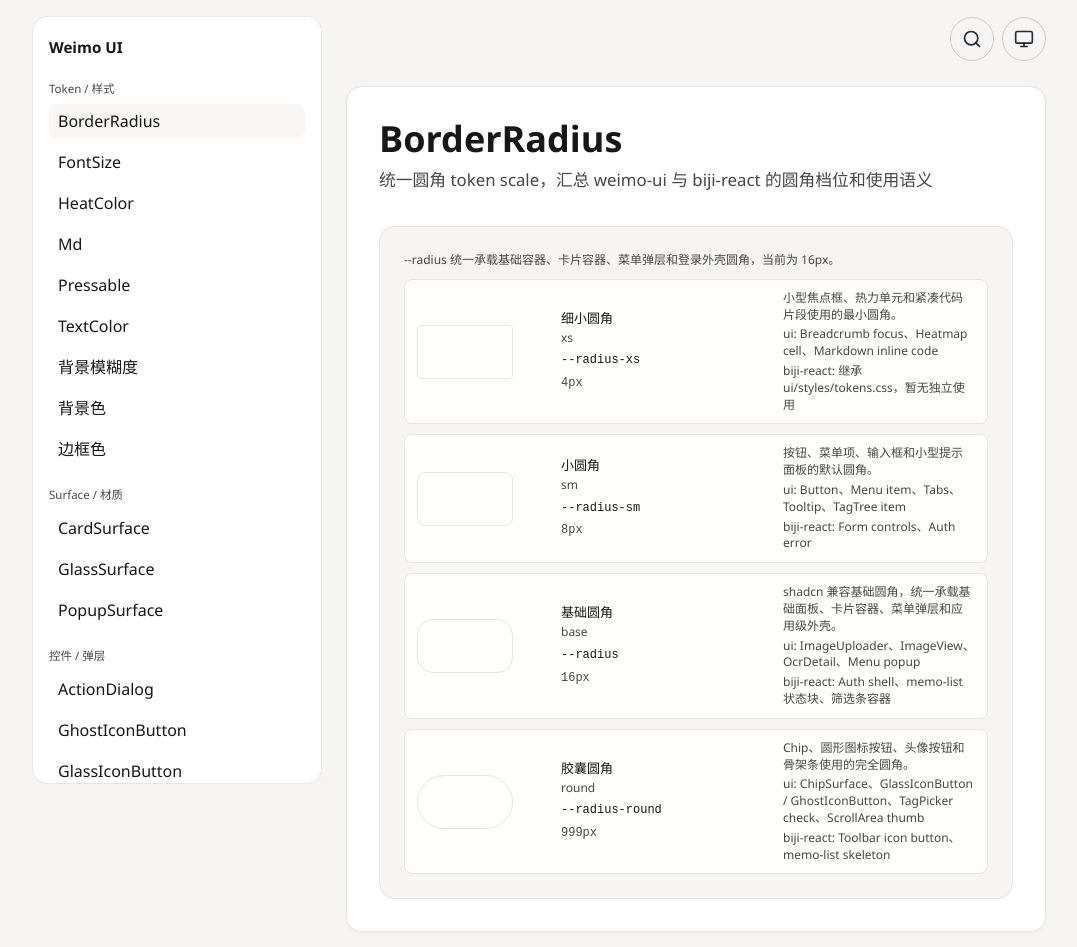
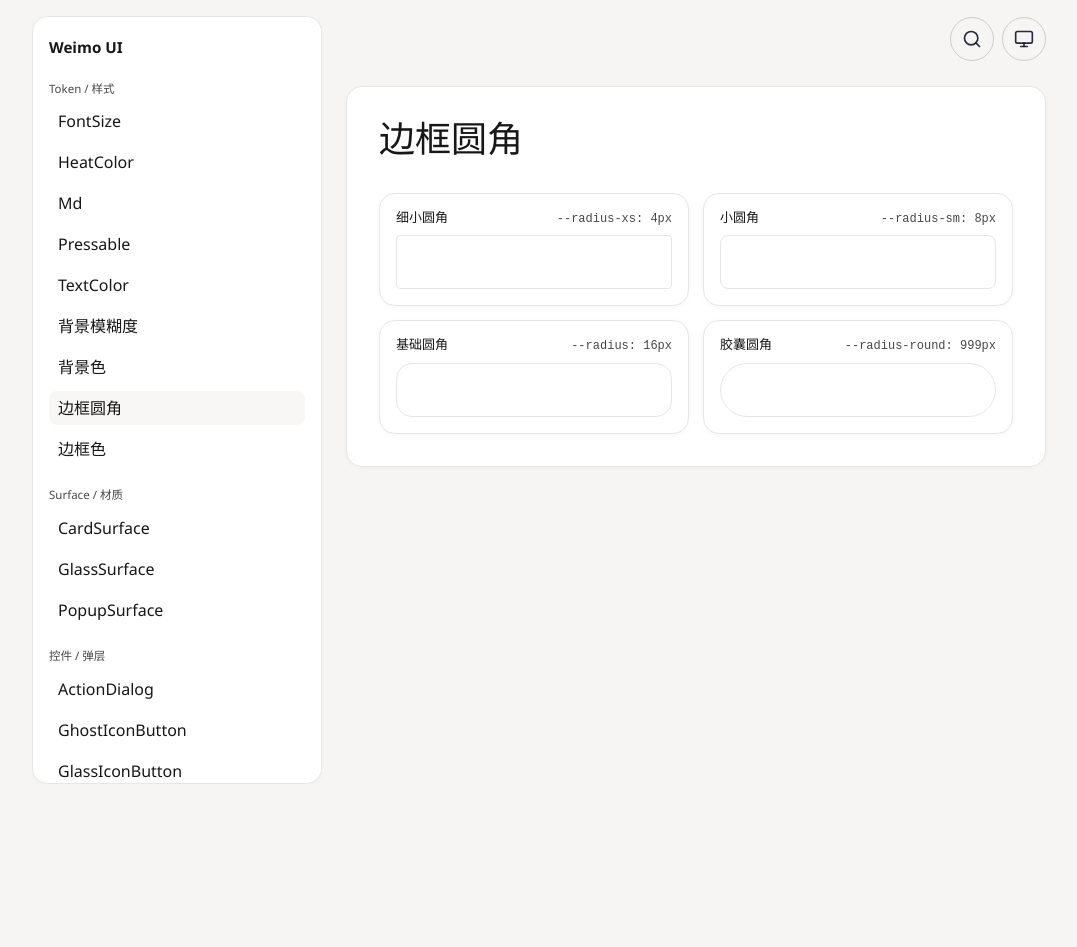
Before and after one commit to jiaowenjun/weimo-ui, a React (Vite) app: page /components/border-radius in a window 1280 px wide. Shown: the whole page, without its empty margins (101-1178 px from the left). After the commit the page ends 800 px from the top, so only its background shows below. Built offline with nearby package versions, Linux system fonts and the light colour scheme; what @tiptap/extension-mathematics would draw is missing.

Commit message:
fix(docs): 重构边框圆角预览为卡片网格并更新清单排序与命名

```diff
--- a/src/App.css
+++ b/src/App.css
@@ -1648,55 +1648,27 @@
 
 .border-radius-preview {
   display: grid;
-  width: min(100%, 840px);
-  gap: 10px;
+  width: min(100%, 920px);
+  grid-template-columns: repeat(auto-fill, minmax(min(100%, 300px), 1fr));
+  gap: 14px;
   align-self: center;
-  justify-self: stretch;
-}
-
-.border-radius-preview__notes {
-  min-width: 0;
-  margin: 0;
-  color: var(--color-text-secondary);
-  font-size: var(--font-size-xs);
-  line-height: 1.5;
-  overflow-wrap: anywhere;
-}
-
-.border-radius-preview__row {
-  display: grid;
-  min-width: 0;
-  grid-template-columns: minmax(132px, 0.65fr) minmax(210px, 1fr) minmax(0, 1.35fr);
-  align-items: center;
-  gap: 12px;
-  padding: 10px 12px;
-  border: 1px solid var(--color-border);
-  border-radius: var(--radius-sm);
-  background: color-mix(in srgb, var(--color-bg-card) 88%, transparent);
-}
-
-.border-radius-preview__sample-wrap {
-  display: grid;
-  min-width: 0;
-  place-items: center start;
-}
-
-.border-radius-preview__sample {
-  width: 96px;
-  height: 54px;
-  border: 1px solid var(--color-border);
-}
-
-.border-radius-preview__identity {
-  display: grid;
-  min-width: 0;
-  gap: 6px;
+}
+
+.border-radius-preview__panel {
+  display: grid;
+  gap: 8px;
+  border: 1px solid var(--color-border);
+  border-radius: var(--radius);
+  background: var(--color-bg-card);
+  box-shadow: var(--shadow-card);
 }
 
 .border-radius-preview__meta {
-  display: grid;
-  min-width: 0;
-  gap: 3px;
+  display: flex;
+  min-width: 0;
+  flex-wrap: wrap;
+  align-items: baseline;
+  gap: 4px 10px;
 }
 
 .border-radius-preview__label {
@@ -1706,51 +1678,20 @@
   line-height: 1.2;
 }
 
-.border-radius-preview__scale,
-.border-radius-preview__description,
-.border-radius-preview__token,
-.border-radius-preview__value {
+.border-radius-preview__token {
+  min-width: 0;
+  margin-left: auto;
+  color: var(--color-text-secondary);
+  font-family: var(--font-mono);
   font-size: var(--font-size-xs);
   line-height: 1.4;
-}
-
-.border-radius-preview__scale,
-.border-radius-preview__description {
-  color: var(--color-text-secondary);
-}
-
-.border-radius-preview__description {
-  display: grid;
-  min-width: 0;
-  gap: 3px;
   overflow-wrap: anywhere;
 }
 
-.border-radius-preview__description p {
-  min-width: 0;
-  margin: 0;
-}
-
-.border-radius-preview__token,
-.border-radius-preview__value {
-  min-width: 0;
-  font-family: var(--font-mono);
-  overflow-wrap: anywhere;
-  white-space: normal;
-}
-
-.border-radius-preview__token {
-  color: var(--color-text-primary);
-}
-
-.border-radius-preview__value {
-  color: var(--color-text-secondary);
-}
-
-@media (max-width: 820px) {
-  .border-radius-preview__row {
-    grid-template-columns: minmax(0, 1fr);
-  }
+.border-radius-preview__sample {
+  width: 100%;
+  height: 54px;
+  border: 1px solid var(--color-border);
 }
 
 .tag-picker-preview {
--- a/src/docs/component-definitions/border-radius.tsx
+++ b/src/docs/component-definitions/border-radius.tsx
@@ -4,49 +4,32 @@ import {
   getBorderRadiusToken,
   getBorderRadiusValue,
 } from '../../components/border-radius'
+import { CardPanel } from '../../components/coss/card'
 import type { ComponentDefinition } from '../component-docs'
 
 export const borderRadiusDefinition = {
   id: 'border-radius',
-  summary: '统一圆角 token scale，汇总 weimo-ui 与 biji-react 的圆角档位和使用语义',
   status: 'Ready',
+  frame: 'plain',
   preview: () => (
-    <div className="border-radius-preview" aria-label="BorderRadius 圆角档位预览">
-      <p className="border-radius-preview__notes">
-        --radius 统一承载基础容器、卡片容器、菜单弹层和登录外壳圆角，当前为 16px。
-      </p>
+    <div className="border-radius-preview" aria-label="边框圆角档位预览">
       {borderRadiusScales.map((scale) => {
         const item = borderRadiusScaleMap[scale]
-        const token = getBorderRadiusToken(scale)
-        const value = getBorderRadiusValue(scale)
 
         return (
-          <div className="border-radius-preview__row" key={scale}>
-            <div className="border-radius-preview__sample-wrap">
-              <div
-                className="border-radius-preview__sample"
-                style={{ borderRadius: `var(${token})` }}
-                aria-hidden="true"
-              />
-            </div>
-            <div className="border-radius-preview__identity">
-              <div className="border-radius-preview__meta">
-                <span className="border-radius-preview__label">{item.label}</span>
-                <span className="border-radius-preview__scale">{scale}</span>
-              </div>
+          <CardPanel className="border-radius-preview__panel" key={scale}>
+            <div className="border-radius-preview__meta">
+              <span className="border-radius-preview__label">{item.label}</span>
               <code className="border-radius-preview__token">
-                {token}
-              </code>
-              <code className="border-radius-preview__value">
-                {value}
+                {getBorderRadiusToken(scale)}: {getBorderRadiusValue(scale)}
               </code>
             </div>
-            <div className="border-radius-preview__description">
-              <p>{item.description}</p>
-              <span>ui: {item.uiUsage}</span>
-              <span>biji-react: {item.bijiUsage}</span>
-            </div>
-          </div>
+            <div
+              className="border-radius-preview__sample"
+              style={{ borderRadius: `var(${getBorderRadiusToken(scale)})` }}
+              aria-hidden="true"
+            />
+          </CardPanel>
         )
       })}
     </div>
--- a/src/docs/component-definitions/index.ts
+++ b/src/docs/component-definitions/index.ts
@@ -1,5 +1,4 @@
 // Generated by scripts/sync-component-catalog.mjs. Do not edit directly.
-import { borderRadiusDefinition } from './border-radius'
 import { fontSizeDefinition } from './font-size'
 import { heatColorDefinition } from './heat-color'
 import { mdDefinition } from './md'
@@ -7,6 +6,7 @@ import { pressableDefinition } from './pressable'
 import { textColorDefinition } from './text-color'
 import { bgBlurDefinition } from './bg-blur'
 import { bgColorDefinition } from './bg-color'
+import { borderRadiusDefinition } from './border-radius'
 import { borderColorDefinition } from './border-color'
 import { cardSurfaceDefinition } from './card-surface'
 import { glassSurfaceDefinition } from './glass-surface'
@@ -49,7 +49,6 @@ import type { ComponentId } from '../components-manifest'
 import type { ComponentDefinition } from '../component-docs'
 
 export const componentDefinitionsById = {
-  'border-radius': borderRadiusDefinition,
   'font-size': fontSizeDefinition,
   'heat-color': heatColorDefinition,
   md: mdDefinition,
@@ -57,6 +56,7 @@ export const componentDefinitionsById = {
   'text-color': textColorDefinition,
   'bg-blur': bgBlurDefinition,
   'bg-color': bgColorDefinition,
+  'border-radius': borderRadiusDefinition,
   'border-color': borderColorDefinition,
   'card-surface': cardSurfaceDefinition,
   'glass-surface': glassSurfaceDefinition,
--- a/src/docs/components-manifest.ts
+++ b/src/docs/components-manifest.ts
@@ -48,15 +48,6 @@ export type PublicComponentManifestItem = {
 export type ComponentManifestItem = PublicComponentManifestItem
 
 export const componentManifest = [
-  {
-    id: 'border-radius',
-    name: 'BorderRadius',
-    registryName: 'border-radius',
-    packageExport: './components/border-radius',
-    group: 'token-style',
-    docs: true,
-    registry: true,
-  },
   {
     id: 'font-size',
     name: 'FontSize',
@@ -116,6 +107,15 @@ export const componentManifest = [
     name: '背景色',
     registryName: 'bg-color',
     packageExport: './components/bg-color',
+    group: 'token-style',
+    docs: true,
+    registry: true,
+  },
+  {
+    id: 'border-radius',
+    name: '边框圆角',
+    registryName: 'border-radius',
+    packageExport: './components/border-radius',
     group: 'token-style',
     docs: true,
     registry: true,
```
Also changed, not shown: registry.json, 1 other file (tests, documents, lock files or other folders).
